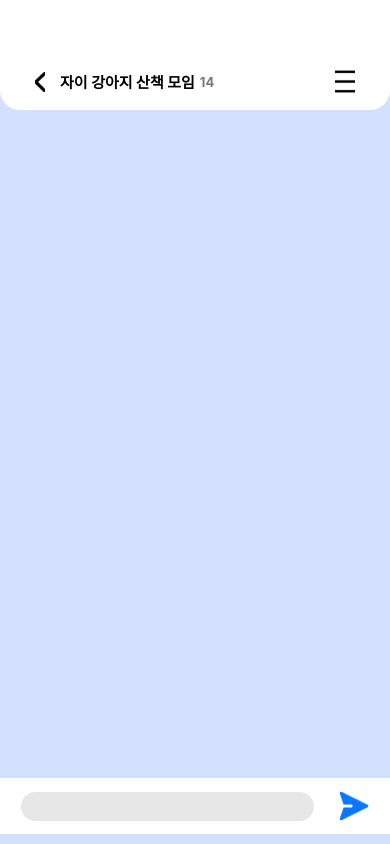
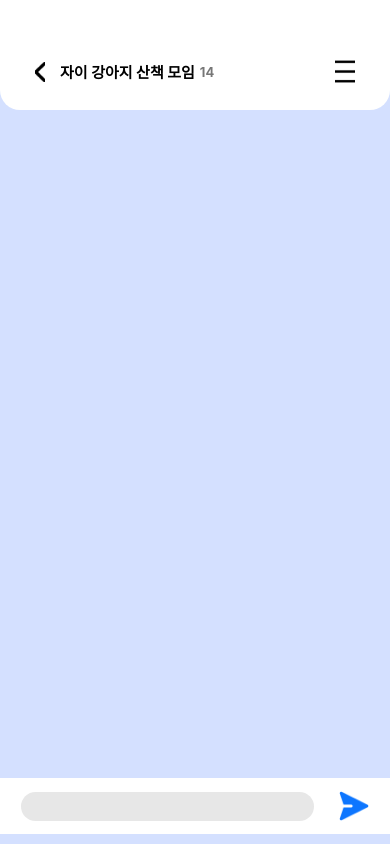
Before and after one commit to Bamdoliro/G-A, a React Native app: screen /ChatLiveScreen in a window 390 px wide. Built offline with nearby package versions, Linux system fonts and the light colour scheme.

Commit message:
FIX :: 헤더 밀림 수정

```diff
--- a/components/ChatLiveHeader/ChatLiveHeader.js
+++ b/components/ChatLiveHeader/ChatLiveHeader.js
@@ -41,13 +41,12 @@ const styles = StyleSheet.create({
     },
     HeaderContent: {
         display: "flex",
-        position: "realtive",
-        top: 70,
         flexDirection: "row",
         justifyContent: "space-between",
         alignItems: "center",
         paddingLeft: 35,
-        paddingRight: 35
+        paddingRight: 35,
+        marginTop: 60
     },
     HeaderSetText: {
         display: "flex",
--- a/package.json
+++ b/package.json
@@ -24,7 +24,8 @@
     "react-native-screens": "^3.17.0",
     "react-native-svg": "^13.2.0",
     "react-native-web": "~0.18.7",
-    "react-native-webview": "^11.23.1"
+    "react-native-webview": "^11.23.1",
+    "socket.io": "^4.5.2"
   },
   "devDependencies": {
     "@babel/core": "^7.12.9",
```
Also changed, not shown: 1 other file (tests, documents, lock files or other folders).
